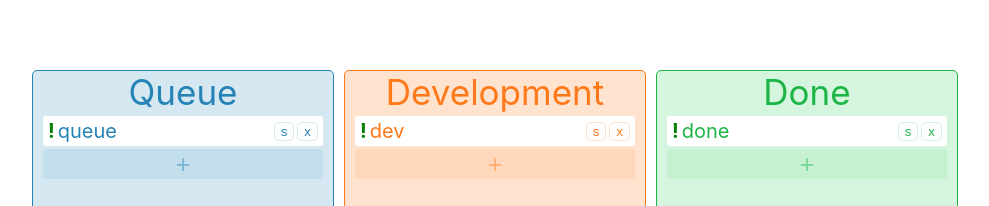
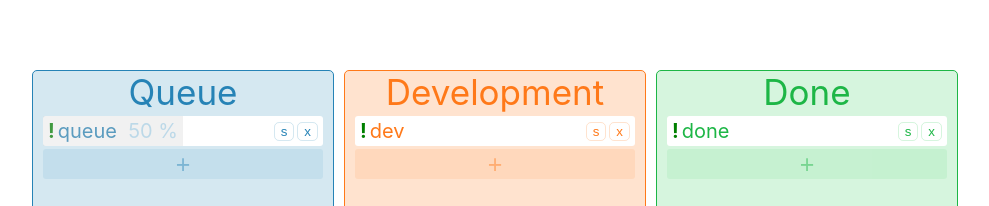
Before and after one commit to BogdanSemenov01/dashboard, a React (Create React App) app: page /1 in a window 1280 px wide. Shown: the top 206 px of the page, without its empty margins (145-1134 px from the left). Built offline with nearby package versions, Linux system fonts and the light colour scheme.

Commit message:
Create progress bar component. Add some styles

```diff
--- a/src/components/Subtask.tsx
+++ b/src/components/Subtask.tsx
@@ -2,7 +2,7 @@ import React from 'react'
 import styled from 'styled-components';
 
 const StyledSubtaskWrapper = styled('div')`
-  height: 210px;
+  height: 105px;
   overflow-y: auto;
 `;
 
--- a/src/components/Task.tsx
+++ b/src/components/Task.tsx
@@ -18,6 +18,7 @@ const StyledTask = styled.div`
   align-items: center;
   justify-content: space-between;
   padding: 0 5px;
+  position: relative;
   font-size: 20px;
   border-radius: 3px;
   color: ${props => props.theme.title};
@@ -45,7 +46,7 @@ export interface TaskProps {
   description: string
   priority: string
   theme?: object
-  subTasks: object
+  subTasks: object[]
 }
 
 interface DragItem {
@@ -89,7 +90,36 @@ const PriorityBar = ({priority}: any) => {
 }
 
 
+const StyledProgressBar = styled('div')<{result: number}>`
+  width: ${props => props.result}px;
+    height: 30px;
+    background-color: lightgray;
+    opacity: 0.3;
+    position: absolute;
+    left: 0%;
+    pointer-events: none;
+    display: flex;
+    justify-content: flex-end;
+    &>span{
+      padding: 0 5px;
+
+    }
+`;
+
+const ProgressBar = ({progressPercent}: any) => {
+  let resultWidth = 280 * (progressPercent / 100)
+  return <StyledProgressBar result={resultWidth}>
+    <span>
+      {progressPercent > 0 && Math.round(progressPercent) + ' %'}
+    </span>
+  </StyledProgressBar>
+}
+
 const Task: FC<TaskProps> = (props) => {
+
+  const completeSubtasks = props.subTasks.filter((t:any) => t.isComplete).length
+  const allSubtasks = props.subTasks.length
+  const progressPercent = completeSubtasks / allSubtasks * 100
 
   const dispatch = useDispatch()
   const {openModal} = useContext(ModalContext)
@@ -119,6 +149,7 @@ const Task: FC<TaskProps> = (props) => {
   return (
     <>
       <StyledTask style={{opacity}} ref={drag} theme={props.theme}>
+          <ProgressBar progressPercent={progressPercent}/>
         <div>
           <PriorityBar priority={props.priority}/>
           {props.text}
--- a/src/components/common/Forms/ChangeTaskForm.tsx
+++ b/src/components/common/Forms/ChangeTaskForm.tsx
@@ -29,9 +29,9 @@ const StyledForm = styled('form')<{onSubmit: any}>`
     font-size: 20px;
 
   }
-  &>label {
-    font-size: 25px;
-    margin: 15px 0;
+  & > label {
+    font-size: 20px;
+    /* margin: 15px 0; */
   }
   &>button {
     margin-top: 10%;
@@ -39,6 +39,15 @@ const StyledForm = styled('form')<{onSubmit: any}>`
     height: 50px;
   }
 `
+
+const StyledGoalsBlock = styled('div')`
+  & > p {
+    padding: 0;
+    margin: 0;
+    font-size: 20px;
+    text-align: center;
+  }
+`;
 
 const ChangeTaskForm = (props:any) => {
 
@@ -78,7 +87,6 @@ const ChangeTaskForm = (props:any) => {
 
   return (
     <StyledForm onSubmit={handleSubmit(onSubmit, onError)}>
-      <div>
         <label htmlFor="text">Change current task text</label>
         <input  {...register('text')} />
         <label htmlFor="priority">Select priority</label>
@@ -87,16 +95,13 @@ const ChangeTaskForm = (props:any) => {
           <option value="middle">middle</option>
           <option value="high">high</option>
         </select>
-      </div>
-      <div>
         <label htmlFor="description">Change description</label>
         <textarea  {...register('description')} placeholder='Description'/>
-      </div>
-      <div>
-        <h3>Goals</h3>
+      <StyledGoalsBlock>
+        <p>Goals</p>
         <Subtask subTasks={fields} register={register}/>
         <AddButton action={append}/>
-      </div>
+      </StyledGoalsBlock>
       <button>Accept</button>
     </StyledForm>
   )
```
